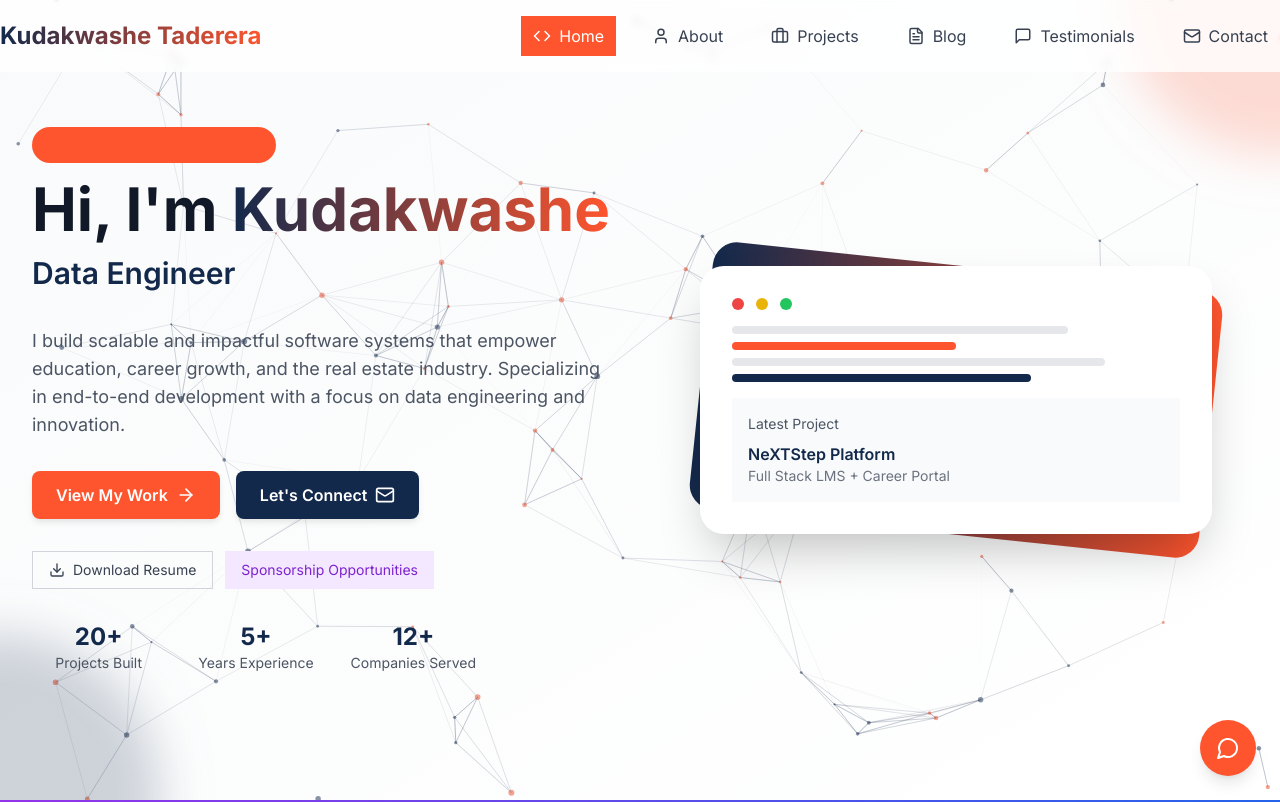
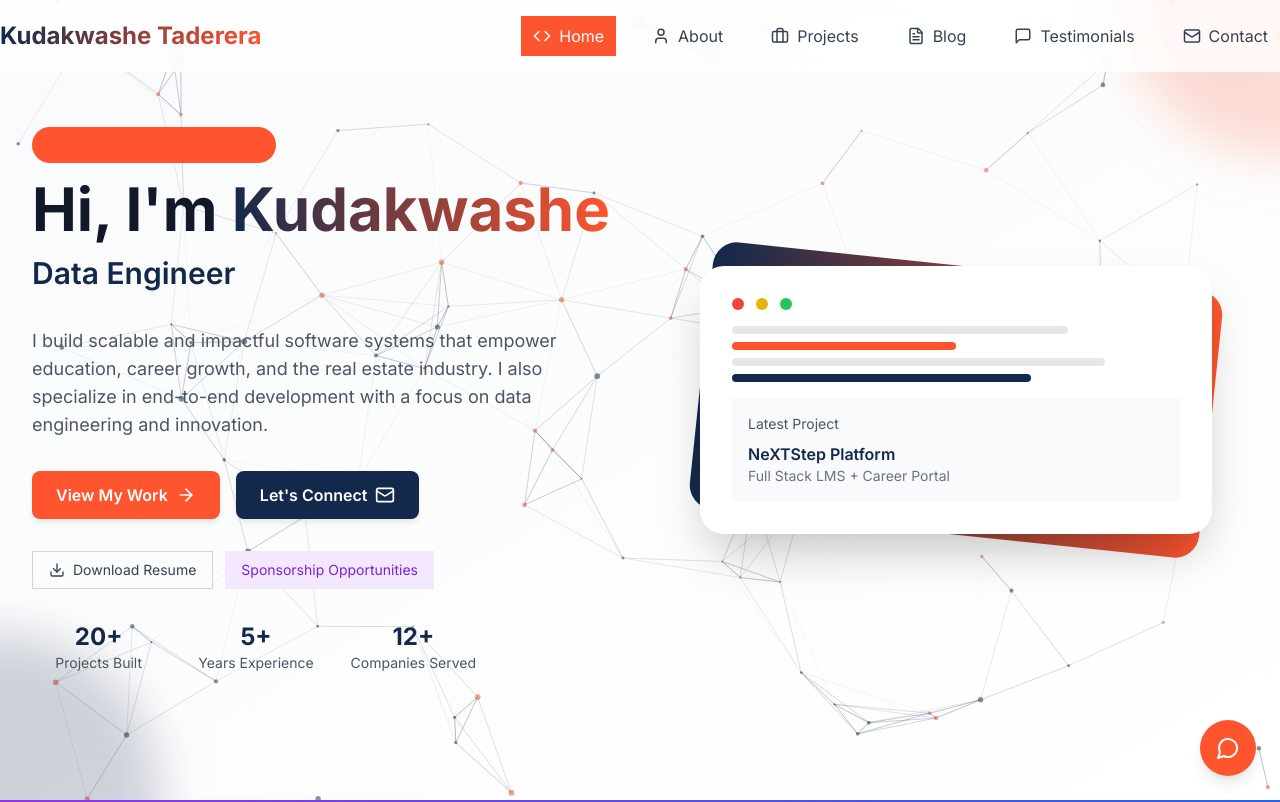
Before and after one commit to kudakwashe-taderera/website, a Next.js app: page / in a window 1280 px wide. Shown: the top 802 px of the page. Built offline with nearby package versions, Linux system fonts and the light colour scheme.

Commit message:
Update HeroSection.tsx

```diff
--- a/app/components/HeroSection.tsx
+++ b/app/components/HeroSection.tsx
@@ -49,7 +49,7 @@ export default function HeroSection() {
 
               <p className="text-base sm:text-lg text-gray-600 mb-8 max-w-2xl mx-auto lg:mx-0">
                 I build scalable and impactful software systems that empower education, career growth, and the real estate
-                industry. Specializing in end-to-end development with a focus on data engineering and innovation.
+                industry. I also specialize in end-to-end development with a focus on data engineering and innovation.
               </p>
 
               <div className="flex flex-col sm:flex-row gap-4 justify-center lg:justify-start mb-8">
```
